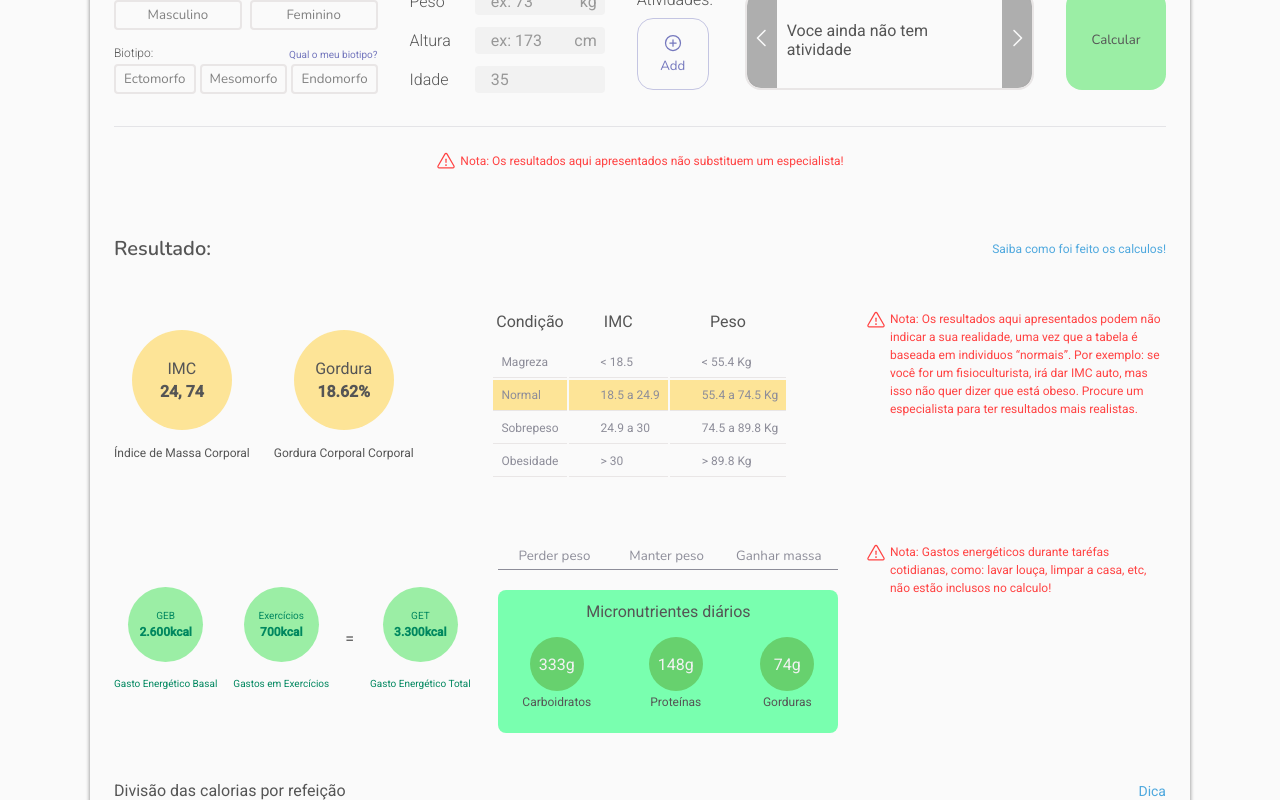
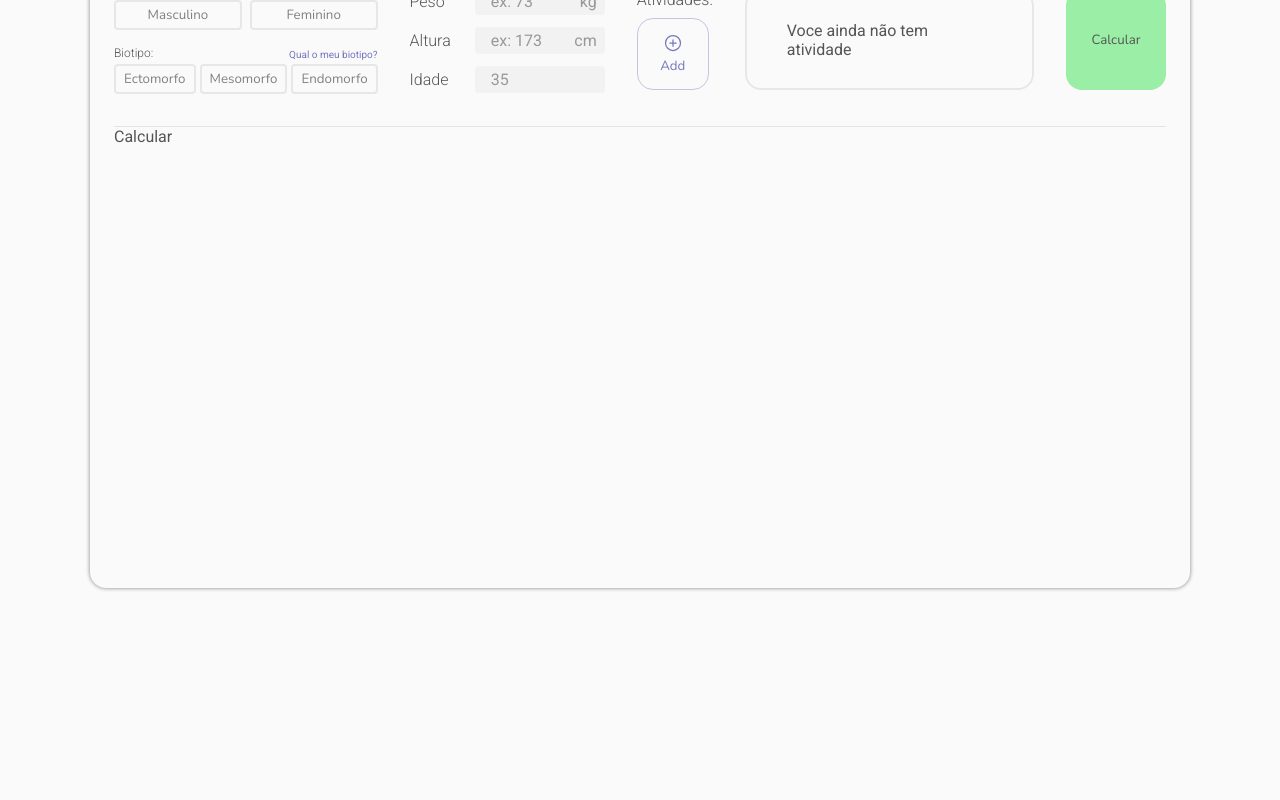
Before and after one commit to rodolfomariano/My-Macro-Calc, a React (Vite) app: page / in a window 1280 px wide. Shown: the part 180-980 px from the top of the page. After the commit the page ends 800 px from the top, so only its background shows below. Built offline with nearby package versions, Linux system fonts and the light colour scheme.

Commit message:
creat calc of macros

```diff
--- a/src/App.module.scss
+++ b/src/App.module.scss
@@ -248,6 +248,11 @@
             background-color: rgba(0, 0, 0, .3);
             color: var(--gray-50);
             backdrop-filter: blur(1.5px);
+            transition: 300ms;
+
+            &:hover {
+              background-color: rgba(0, 0, 0, .5);
+            }
           }
 
           .activitiesContent {
@@ -281,11 +286,21 @@
           .seePreviousActivity {
             top: 0;
             left: 0;
+            box-shadow: 4px 0 8px rgba(0, 0, 0, .3);
+
+            &:hover {
+              box-shadow: 4px 0 8px rgba(0, 0, 0, .5);
+            }
           }
 
           .seeNextActivity {
             top: 0;
             right: 0;
+            box-shadow: -4px 0 8px rgba(0, 0, 0, .3);
+
+            &:hover {
+              box-shadow: -4px 0 8px rgba(0, 0, 0, .5);
+            }
           }
 
         }
@@ -584,7 +599,7 @@
           align-items: center;
           justify-content: space-between;
 
-          strong {
+          span {
             font-weight: 400;
           }
 
@@ -790,3 +805,7 @@
 
   }
 }
+
+.warning {
+  border: 1px solid var(--red-500);
+}
--- a/src/App.tsx
+++ b/src/App.tsx
@@ -1,4 +1,4 @@
-import { ChangeEvent, ChangeEventHandler, FormEvent, useState, useRef } from "react"
+import { ChangeEvent, ChangeEventHandler, FormEvent, useState, useRef, useEffect } from "react"
 import { motion } from "framer-motion"
 import { CaretLeft, CaretRight, PlusCircle, X } from 'phosphor-react'
 import { toast } from 'react-toastify';
@@ -36,7 +36,15 @@ function App() {
   const [activitySelected, setActivitySelected] = useState<[] | any>([])
   const [timeOfActivity, setTimeOfActivity] = useState(0)
 
+  const [errorType, setErrorType] = useState('')
+
+  const [imc, setImc] = useState(0)
+  const [bodyFat, setBodyFat] = useState('')
+  const [geb, setGeb] = useState(0)
+
   const [myActivities, setMyActivities] = useState<Activity[]>([])
+
+  const [hasCalculated, setHasCalculated] = useState(false)
 
   const activitiesCarousel = useRef<ScrollProp | any>(null)
 
@@ -50,6 +58,61 @@ function App() {
   const errorStatureNotFilled = () => toast.error("Campo altura não está preenchido!");
   const errorAgeNotFilled = () => toast.error("Campo idade não está preenchido!");
 
+  const totalKcal = myActivities.reduce((totalCaloriesSpent, actualCaloriesSpent) => totalCaloriesSpent + actualCaloriesSpent.caloriesSpent, 0)
+
+  async function handleCalcTheIMCAndMacro() {
+    if (!genderOption) {
+      setErrorType('gender')
+      return errorGenderNotFilled()
+    }
+    if (!bioType) {
+      setErrorType('bioType')
+      return errorBioTypeNotFilled()
+    }
+    if (!weight) {
+      setErrorType('weight')
+      return errorWeightNotFilled()
+    }
+    if (!stature) {
+      setErrorType('stature')
+      return errorStatureNotFilled()
+    }
+    if (!age) {
+      setErrorType('age')
+      return errorAgeNotFilled()
+    }
+
+    calcIMC()
+    calcGEB()
+
+    setHasCalculated(true)
+
+  }
+
+
+  function calcIMC() {
+    const calcImc = weight / (stature * stature)
+    const imcFormatted = (calcImc * 10000)
+
+    return setImc(imcFormatted)
+  }
+
+  function calcBodyFat() {
+    const calcBodyFatAndFormat = ((1.2 * imc) + (0.23 * age) - (10.8 * (genderOption === 'masculine' ? 1 : 0)) - 5.4).toFixed(2)
+
+    return setBodyFat(calcBodyFatAndFormat)
+  }
+
+  function calcGEB() {
+    if (genderOption === 'masculine') {
+      const getGeb = 66.47 + (13.75 * weight) + (5 * stature) - (6.76 * age)
+      return setGeb(getGeb)
+    } else {
+      const getGeb = 655.1 + (9.56 * weight) + (1.85 * stature) - (4.68 * age)
+      return setGeb(getGeb)
+    }
+  }
+
   function handleAddActivity(activity: Activity) {
     setMyActivities([...myActivities, activity])
     toast.success("Atividade adicionada com sucesso!")
@@ -60,7 +123,6 @@ function App() {
     const listWithoutActivity = myActivities.filter(activity => activity.id !== id)
     setMyActivities(listWithoutActivity)
   }
-
 
   function openModalActivities() {
     if (weight === 0) {
@@ -89,6 +151,10 @@ function App() {
     activitiesCarousel.current!.scrollLeft += 120
   }
 
+  useEffect(() => {
+    calcBodyFat()
+  }, [imc])
+
   return (
     <>
       <Header />
@@ -100,7 +166,7 @@ function App() {
 
             <div className={styles.personalInfoContent}>
               <div className={styles.genderAndBioType}>
-                <div className={styles.gender}>
+                <div className={`${styles.gender} ${errorType === 'gender' && genderOption.length === 0 && styles.warning}`}>
                   <strong>Gênero:</strong>
                   <div className={styles.genderOptions}>
                     <button
@@ -119,7 +185,7 @@ function App() {
                   </div>
                 </div>
 
-                <div className={styles.bioType}>
+                <div className={`${styles.bioType} ${errorType === 'bioType' && bioType.length === 0 && styles.warning}`}>
                   <div className={styles.bioTypeHeader}>
                     <strong>Biotipo:</strong>
                     <a href="#">Qual o meu biotipo?</a>
@@ -150,7 +216,7 @@ function App() {
 
               <div className={styles.personalInfoAndActivityButton}>
                 <div className={styles.personalInfoWeightStatureAge}>
-                  <div className={styles.weight}>
+                  <div className={`${styles.weight} ${errorType === 'weight' && weight === 0 && styles.warning}`}>
                     <strong>Peso</strong>
                     <input
                       type="number"
@@ -158,11 +224,12 @@ function App() {
                       placeholder='ex: 73'
                       value={weight > 0 ? weight : ''}
                       onChange={(event: ChangeEvent<HTMLInputElement>) => setWeight(Number(event.target.value))}
+
                     />
                     <label htmlFor="weight">kg</label>
                   </div>
 
-                  <div className={styles.stature}>
+                  <div className={`${styles.stature} ${errorType === 'stature' && stature === 0 && styles.warning}`}>
                     <strong>Altura</strong>
                     <input
                       type="number"
@@ -174,7 +241,7 @@ function App() {
                     <label htmlFor="stature">cm</label>
                   </div>
 
-                  <div className={styles.age}>
+                  <div className={`${styles.age} ${errorType === 'age' && age === 0 && styles.warning} `}>
                     <strong>Idade</strong>
                     <input
                       type="number"
@@ -216,6 +283,8 @@ function App() {
                   }
                 </div>
 
+                {myActivities.length >= 2 && (
+                  <>
                     <button
                       className={styles.seePreviousActivity}
                       onClick={handleSeePreviousActivity}
@@ -229,13 +298,24 @@ function App() {
                       <CaretRight size={24} />
                     </button>
 
+                  </>
+                )}
+
               </div>
 
-              <button className={styles.calculateButton}>Calcular</button>
+              <button
+                className={styles.calculateButton}
+                onClick={handleCalcTheIMCAndMacro}
+              >
+                Calcular
+              </button>
             </div>
 
           </div>
 
+          {!hasCalculated
+            ? <p>Calcular</p>
+            : (
               <motion.div
                 // animate={{ scale: [0.5, 1] }}
                 // transition={{ duration: 0.5 }}
@@ -264,7 +344,7 @@ function App() {
                     >
                       <div className={styles.IMCContent}>
                         <span>IMC</span>
-                    <strong>24, 74</strong>
+                        <strong>{imc.toFixed(2).replace('.', ',')}</strong>
                       </div>
 
                       <p>Índice de Massa Corporal</p>
@@ -277,7 +357,7 @@ function App() {
                     >
                       <div className={styles.IMCContent}>
                         <span>Gordura</span>
-                    <strong>18.62%</strong>
+                        <strong>{bodyFat}%</strong>
                       </div>
 
                       <p>Gordura Corporal Corporal</p>
@@ -296,22 +376,22 @@ function App() {
                           <th>IMC</th>
                           <th>Peso</th>
                         </tr>
-                    <tr>
+                        <tr className={imc <= 18.5 ? styles.normal : ''}>
                           <td>Magreza</td>
                           <td>{'< 18.5'}</td>
                           <td>{'< 55.4 Kg'}</td>
                         </tr>
-                    <tr className={styles.normal}>
+                        <tr className={imc > 18.5 && imc <= 24.9 ? styles.normal : ''}>
                           <td>Normal</td>
                           <td>{'18.5 a 24.9'}</td>
                           <td>{'55.4 a 74.5 Kg'}</td>
                         </tr>
-                    <tr>
+                        <tr className={imc > 24.9 && imc <= 30 ? styles.normal : ''}>
                           <td>Sobrepeso</td>
                           <td>{'24.9 a 30'}</td>
                           <td>{'74.5 a 89.8 Kg'}</td>
                         </tr>
-                    <tr>
+                        <tr className={imc > 30 ? styles.normal : ''}>
                           <td>Obesidade</td>
                           <td>{'> 30'}</td>
                           <td>{'> 89.8 Kg'}</td>
@@ -344,7 +424,7 @@ function App() {
                     >
                       <div className={styles.GEBContent}>
                         <span>GEB</span>
-                    <strong>2.600kcal</strong>
+                        <strong>{geb.toLocaleString('pt-BR')}kcal</strong>
                       </div>
 
                       <p>Gasto Energético Basal</p>
@@ -357,7 +437,7 @@ function App() {
                     >
                       <div className={styles.GEBContent}>
                         <span>Exercícios</span>
-                    <strong>700kcal</strong>
+                        <strong>{totalKcal.toLocaleString('pt-BR')}kcal</strong>
                       </div>
 
                       <p>Gastos em Exercícios</p>
@@ -378,7 +458,7 @@ function App() {
                     >
                       <div className={styles.GEBContent}>
                         <span>GET</span>
-                    <strong>3.300kcal</strong>
+                        <strong>{(geb + totalKcal).toLocaleString('pt-BR')}kcal</strong>
                       </div>
 
                       <p>Gasto Energético Total</p>
@@ -453,9 +533,9 @@ function App() {
                   className={styles.kcalSuggestionPerMeal}
                 >
                   <div className={styles.suggestionHeader}>
-                <strong>
-                  Divisão das calorias por refeição
-                </strong>
+                    <span>
+                      Divisão das calorias por refeição. Distribuir: <strong>{(geb + totalKcal).toLocaleString('pt-BR')}</strong>
+                    </span>
 
                     <a href="#">Dica</a>
                   </div>
@@ -475,6 +555,10 @@ function App() {
                   </div>
                 </motion.div>
               </motion.div>
+            )
+          }
+
+
 
         </div>
       </main>
@@ -530,7 +614,7 @@ function App() {
               </div>
 
               <div className={styles.caloriesSpent}>
-                <strong>{kcalResultToActivity ? (kcalResultToActivity).toFixed(2).replace('.', ',') : 0}kcal</strong><span> gastas</span>
+                <strong>{kcalResultToActivity ? (kcalResultToActivity).toLocaleString('pt-BR') : 0}kcal</strong><span> gastas</span>
               </div>
 
               <footer>
--- a/src/components/ActivityCard/index.tsx
+++ b/src/components/ActivityCard/index.tsx
@@ -11,7 +11,7 @@ interface ActivityCardProps {
 
 export function ActivityCard({ title, time, caloriesSpent, id, removeItem }: ActivityCardProps) {
 
-  const caloriesSpentFormatted = caloriesSpent.toFixed(2).replace('.', ',')
+  const caloriesSpentFormatted = caloriesSpent.toLocaleString('pt-BR')
 
   const titleFormatted = title.substring(0, 10) + '...'
   const titleIsBig = title.length > 10
```
Lines whose indentation alone changed are shown as unchanged.
